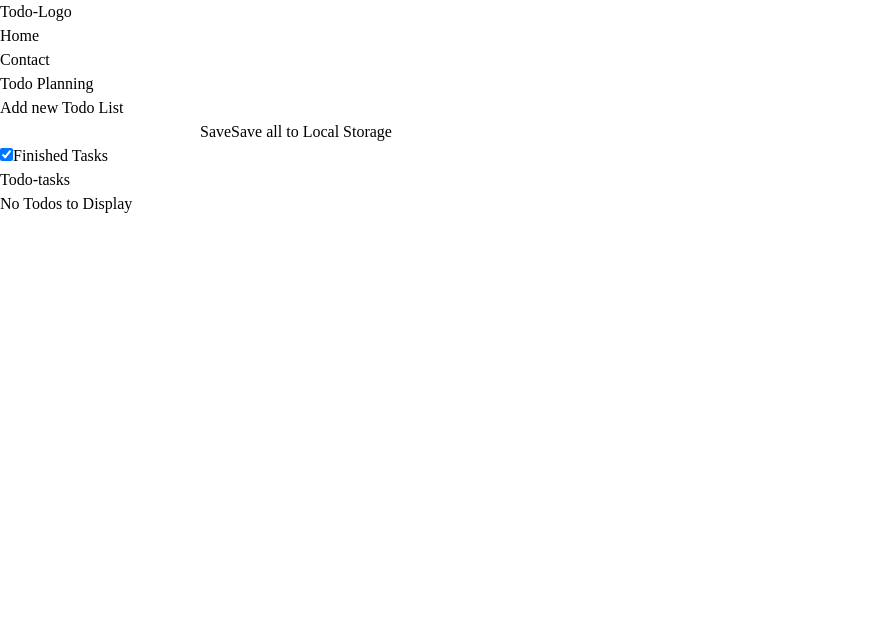
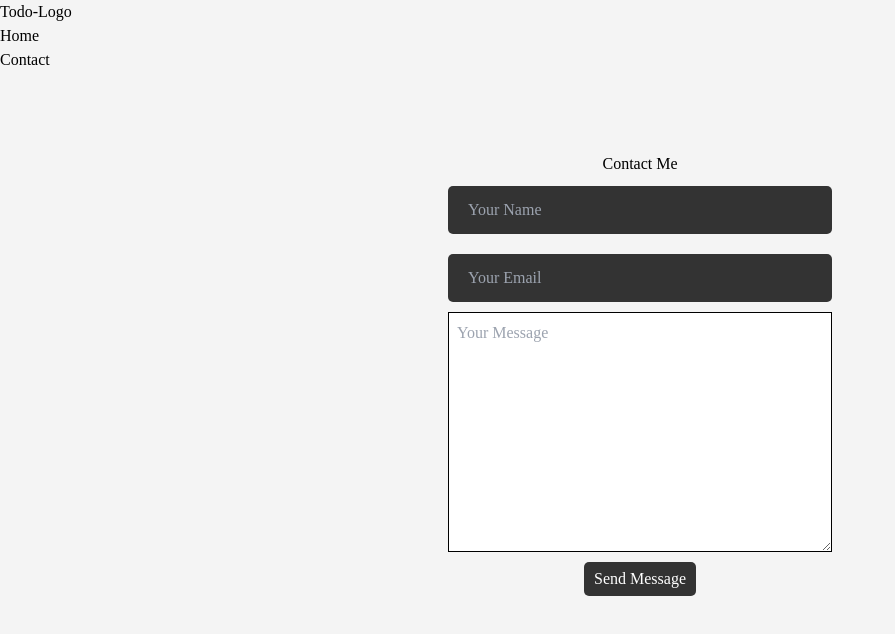
Before and after one commit to premgc2025/todolist, a React (Vite) app: page /contact in a window 1280 px wide. Shown: the top 634 px of the page, without its empty margins (0-895 px from the left). Built offline with nearby package versions, Linux system fonts and the light colour scheme.

Commit message:
added email api

```diff
--- a/package.json
+++ b/package.json
@@ -10,8 +10,11 @@
     "preview": "vite preview"
   },
   "dependencies": {
+    "motion": "^12.0.6",
     "react": "^18.3.1",
     "react-dom": "^18.3.1",
+    "react-router-dom": "^7.1.3",
+    "react-toastify": "^11.0.3",
     "uuid": "^11.0.4"
   },
   "devDependencies": {
--- a/src/App.jsx
+++ b/src/App.jsx
@@ -1,16 +1,35 @@
 import { useState } from 'react'
+import { BrowserRouter as Router, Route, Routes } from 'react-router-dom'
 
 import './App.css'
 import Navbar from './components/Navbar'
 import TodoList from './components/TodoList'
+import Contact from './components/Contact.jsx'
 
 function App() {
   const [count, setCount] = useState(0)
 
   return (
     <>
-    <Navbar/>
-    <TodoList/>
+
+    <Router>
+
+        <div className="app">
+
+
+          <Navbar />
+          <div className="content">
+            <Routes>
+              <Route path='/' element={<TodoList/>}/>
+              <Route path="/contact" element={<Contact/>} />
+            </Routes>
+          </div>
+
+        </div>
+
+      </Router>
+
+
 
     </>
   )
--- /dev/null
+++ b/src/components/Contact.jsx
@@ -0,0 +1,131 @@
+
+
+// src/components/Contact.js
+import React, { useState } from 'react';
+import { motion } from 'framer-motion';
+import { toast, ToastContainer } from 'react-toastify'
+import url_email_api from './helper';
+const Contact = () => {
+  const [name, setName] = useState('');
+  const [email, setEmail] = useState('');
+  const [message, setMessage] = useState('');
+
+  const [errors, setErrors] = useState("")
+
+  console.log("name", name, email, message)
+
+  const handleSubmit = async (e) => {
+    e.preventDefault();
+
+    if (name.length <= 3) {
+      setErrors({ message: "User Name must be grater than three" })
+      return
+
+    }
+    if (!/[a-z0-9._%+-]+@[a-z0-9.-]+\.[a-z]{2,4}$/.test(email)) {
+      setErrors({ message: "Email is not correct" })
+      return
+    }
+    if (message.length <= 10) {
+      setErrors({ message: "Message Minimum Ten characters," })
+      return
+    }
+    let seckey = parseInt( prompt("Enter this Key 12345 to send message"))
+    console.log(seckey)
+    if(seckey!==12345){
+
+      alert("Wrong Key Try again")
+      return
+
+    }
+
+
+
+    // alert(`Click Ok to send The message  from ${name}, ${email},${message}`);
+    const formData = { name, email, message }
+    console.log("Form Data", formData)
+    const response = await fetch(`${url_email_api}/send-email`, {
+      method: "POST",
+      body: JSON.stringify(formData),
+      headers: { "Content-Type": "application/json" }
+
+
+    })
+    const data = await response.json();
+    console.log(data);
+    toast.success('🤓 Successfully Submit!', {
+      position: "top-right",
+      autoClose: 5000,
+      hideProgressBar: false,
+      closeOnClick: false,
+      pauseOnHover: true,
+      draggable: true,
+      progress: undefined,
+      theme: "dark",
+
+
+    });
+
+    setName("")
+    setEmail("")
+    setMessage("")
+
+    setTimeout(() => {
+      setErrors({})
+
+    }, 1000);
+
+  };
+
+  return (
+    <div className="div">
+
+
+      <motion.div
+        initial={{ opacity: 0 }}
+        animate={{ opacity: 1 }}
+        transition={{ duration: 1 }}
+      >
+        <div className="contact">
+          <h2>Contact Me</h2>
+          <form onSubmit={handleSubmit}>
+            <input
+              type="name"
+              placeholder="Your Name"
+              value={name}
+              onChange={(e) => setName(e.target.value)}
+
+            />
+            <input
+              type="email"
+              placeholder="Your Email"
+              value={email}
+              onChange={(e) => setEmail(e.target.value)}
+
+            />
+            <textarea type="textarea"
+              placeholder="Your Message"
+              value={message}
+              onChange={(e) => setMessage(e.target.value)}
+
+            />
+            <div className="error">
+              {errors && <p>{errors.message}</p>}
+            </div>
+
+
+            <button type="submit" className='form-btn'>Send Message</button>
+          </form>
+        </div>
+
+      </motion.div>
+
+      <ToastContainer>
+
+      </ToastContainer>
+
+    </div>
+  );
+};
+
+export default Contact;
--- a/src/components/Navbar.jsx
+++ b/src/components/Navbar.jsx
@@ -1,13 +1,16 @@
 import React from 'react';
+import { NavLink } from 'react-router-dom';
 
 const Navbar = () => {
   return (
     <div>
         <div className="nav px-5 mx-20 h-[50px] flex justify-between items-center bg-slate-500 ">
             <div className="logo">Todo-Logo</div>
-            <ul className="w-1/4 flex justify-between fontpoppins">
-                <li>Home</li>
-                <li>Contact</li>
+            <ul className="w-1/4 flex justify-between max-sm:flex-col">
+
+                <li><NavLink to='/' >Home</NavLink> </li>
+                <li><NavLink to='/contact' >Contact</NavLink> </li>
+
             </ul>
         </div>
     </div>
--- a/src/components/TodoList.jsx
+++ b/src/components/TodoList.jsx
@@ -8,8 +8,7 @@ const TodoList = () => {
     const [show, setShow] = useState(true);
     const [count, setCount] = useState(0)
 
-    console.log("tod", todo)
-    console.log("todos", todos)
+
     useEffect(() => {
         let todosString = localStorage.getItem("todos")
         if (todosString) {
@@ -97,7 +96,7 @@ const TodoList = () => {
                 <div className="new-todo">
                     <h2 className='text-xl'>Add new Todo List</h2>
                     <div className="todo-input mb-5">
-                        <input onChange={handleChange} value={todo} type="text" className='h-[2rem] w-[20rem] text-lg indent-1 border-spacing-1 rounded border-cyan-600 bg-slate-200 mr-2 ' />
+                        <input onChange={handleChange} value={todo} type="text" className='h-[2rem] w-[20rem] text-lg indent-1 border-spacing-1 rounded border-cyan-600 bg-slate-200 mr-2 max-sm:w-[9rem]' />
                         <button onClick={handleSave} disabled={todo.length <= 3} className=' h-[2rem] bg-green-300 rounded py-1 px-2 cursor-pointer transition-all ease-in-out duration-100 hover:scale-105 disabled:bg-gray-300'>Save</button>
                         <button onClick={handleLS} className='ml-3 h-[2rem] bg-green-300 rounded py-1 px-2 cursor-pointer transition-all ease-in-out duration-100 hover:scale-105 disabled:bg-gray-300'>Save all to Local Storage</button>
 
@@ -116,15 +115,15 @@ const TodoList = () => {
 
                             return ((show || !item.isComplete) &&
 
-                                <div className="assign-tasks flex flex-wrap gap-3 justify-between w-[50%]" key={i}>
+                                <div className="assign-tasks flex  justify-between w-[20%] max-sm:flex-col  " key={i} >
                                     <div className="div flex gap-5">
 
                                         <input type="checkbox" checked={item.isComplete} onChange={(e) => {
                                             handleCheck(e, item.id)
                                         }} />
-                                        <p className={`${item.isComplete ? "line-through" : ""} w-[300PX]`}>{item.todo}</p>
+                                        <p className={`${item.isComplete ? "line-through" : ""} w-[200PX] `}>{item.todo}</p>
                                     </div>
-                                    <div className="manage-task flex gap-3 ml-40 ">
+                                    <div className="manage-task flex gap-1 ml-2  ">
                                         <button onClick={(e) => {
                                             handleEdit(e, item.id)
                                         }} className='bg-green-300 rounded py-1 px-2 cursor-pointer hover:scale-105'>Edit</button>
--- /dev/null
+++ b/src/components/helper.jsx
@@ -0,0 +1,6 @@
+
+const url_email_api = "https://emailapi-brown.vercel.app"
+// const url_email_api = "http://localhost:3000/send-email"
+// const url_email_api = "https://emailapi-brown.vercel.app"
+
+export default url_email_api;
--- a/src/index.css
+++ b/src/index.css
@@ -4,11 +4,83 @@
 
 
 @import url('https://fonts.googleapis.com/css2?family=Montserrat:ital,wght@0,100..900;1,100..900&family=Poppins:ital,wght@0,100;0,200;0,300;0,400;0,500;0,600;0,700;0,800;0,900;1,100;1,200;1,300;1,400;1,500;1,600;1,700;1,800;1,900&display=swap');
-.fontpoppins {
-    font-family: "Poppins", serif;
-    font-weight: 400;
-    font-style: normal;
-  }
-  *{
-    font-family: "Poppins", serif;
-  }
+
+* {
+  margin: 0;
+  padding: 0;
+  box-sizing: border-box;
+  font-family: "Poppins", serif;
+  font-weight: 300;
+  font-style: normal;
+}
+body {
+  font-family: "Poppins", serif;
+  background-color: #f4f4f4;
+  /* overflow: hidden; */
+  /* Prevent scrolling when the user moves the mouse */
+}
+
+/* Form Styles */
+.contact {
+  margin-top: 5rem;
+  display: flex;
+  flex-direction: column;
+  justify-content: center;
+  align-items: center;
+}
+
+.contact>h2 {
+  align-self: center
+}
+
+form {
+  margin: auto;
+  width: 50vw;
+  display: flex;
+  flex-direction: column;
+  align-items: center;
+}
+
+form>input {
+  width: 30vw;
+  /* background: green; */
+}
+
+form>textarea {
+  width: 30vw;
+  height: 30vh;
+  padding: .5rem;
+ border: 1px solid black;
+  font-size: 1rem;
+}
+
+input {
+  padding: 12px 20px;
+  margin: 10px;
+  border: none;
+  border-radius: 5px;
+  background-color: #333;
+  color: white;
+  font-size: 16px;
+}
+
+/* Button */
+button {
+  padding: 5px 10px;
+  margin: 10px;
+  border: none;
+  border-radius: 5px;
+  background-color: #333;
+  color: white;
+  font-size: 16px;
+}
+
+button:hover {
+  background-color: #555;
+}
+
+.error{
+  background-color: red;
+
+  border-radius: .3rem;
+}
```
Also changed, not shown: 1 other file (tests, documents, lock files or other folders).
